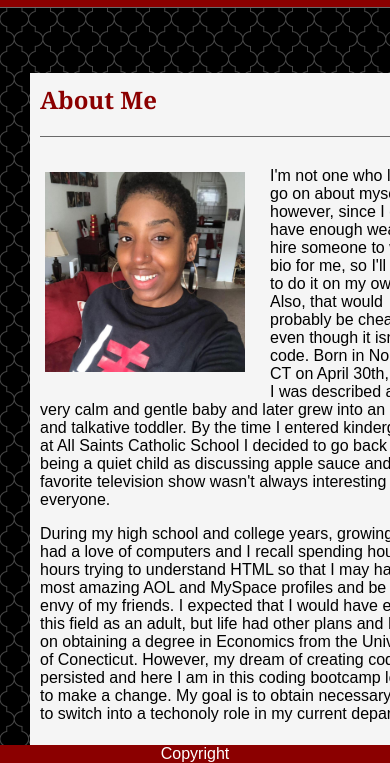
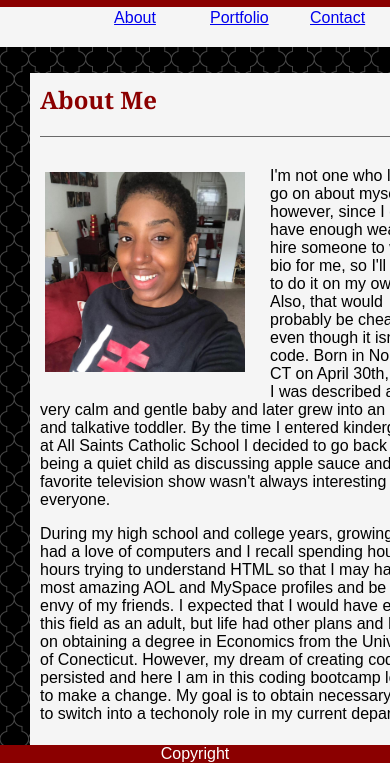
Before and after one commit to ErminaJoseph/erminajoseph.gitbub.io, a plain HTML site: page index.html in a window 390 px wide. Shown: the part 81-844 px from the top of the page. Drawn offline with Linux system fonts and the light colour scheme.

Commit message:
updating media query for 640 px

```diff
--- a/assets/css/style.css
+++ b/assets/css/style.css
@@ -304,23 +304,27 @@ footer {
 
     #links {
         width: 100%;
-        height: 1px;
-        margin-bottom: 60px;
+        height: 40px;
         padding: 0;
         text-align: center;
+        top:40px;
+        background-color: #f5f5f5;
     }
 
     #about {
         border-width: 0;
         left: 100px;
+        top: 60px;
     }
 
     #portfolio {
         border-width: 0;
         left: 180px;
+        top: 60px;
     }
 
     #contact {
         left: 280px;
+        top: 60px;
     }
 }
```
